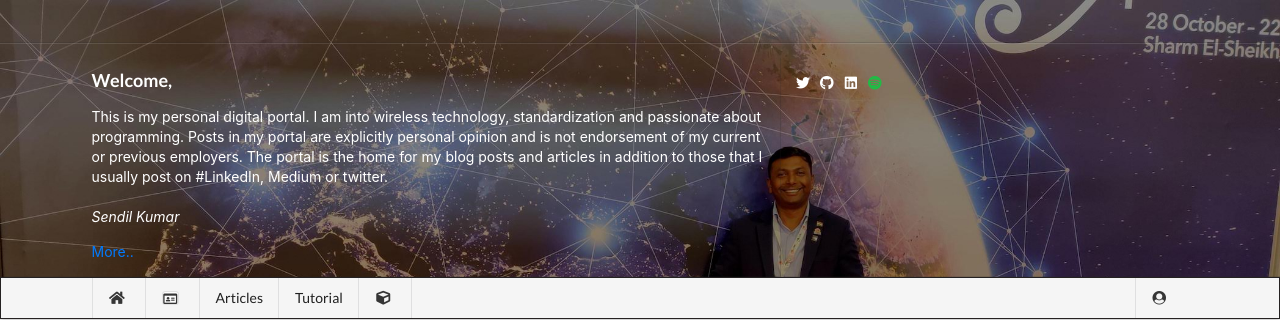
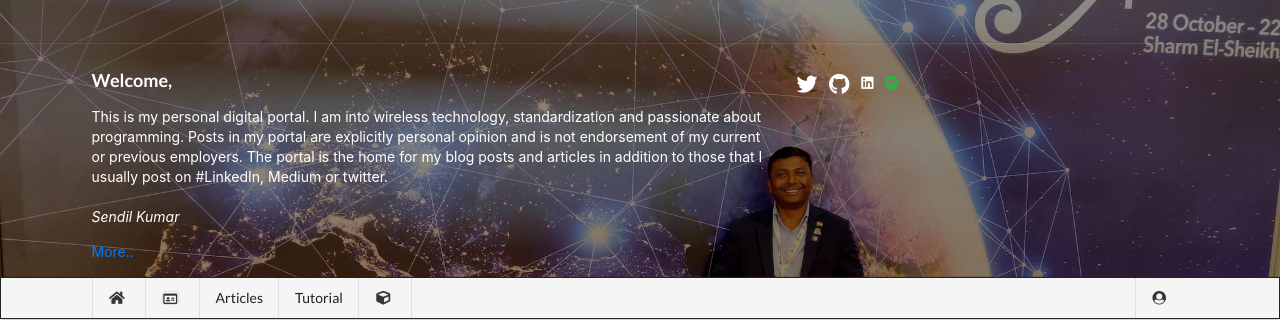
Before and after one commit to wiless/wiless.github.io, a Jekyll site: the page built from index.html, in a window 1280 px wide. Shown: the top 320 px of the page. Built offline with Jekyll 4.4.1, drawn with Linux system fonts in a browser that asks for light colours; nearby versions of some CDN libraries; some web fonts are replaced; comment, search, counter and statistics services are not loaded; a style sheet for code colours, icons or effects is not loaded.

Commit message:
Update jumboheader.html
icon size

```diff
--- a/_includes/jumboheader.html
+++ b/_includes/jumboheader.html
@@ -18,8 +18,8 @@
             </div>
 
             <div class="three wide column">
-                <a target="_blank" href="https://twitter.com/iamssk"> <i class="icon floated inverted twitter"> </i></a>
-                <a target="_blank" href="https://github.com/wiless"><i class="icon github inverted"></i> </a>
+                <a target="_blank" href="https://twitter.com/iamssk"> <i class="icon floated inverted twitter large"> </i></a>
+                <a target="_blank" href="https://github.com/wiless"><i class="icon github inverted large"></i> </a>
                 <a target="_blank" href="https://linkedin.com/in/skdevar"><i class="icon inverted linkedin"> </i></a>
                 <a target="_blank" href="https://open.spotify.com/show/6clcuPvdeLCj5GPiTBkrFr"><i class="icon green spotify"> </i></a>
 
```
